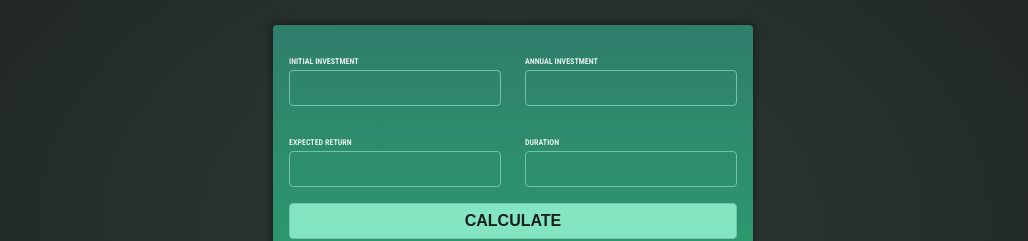
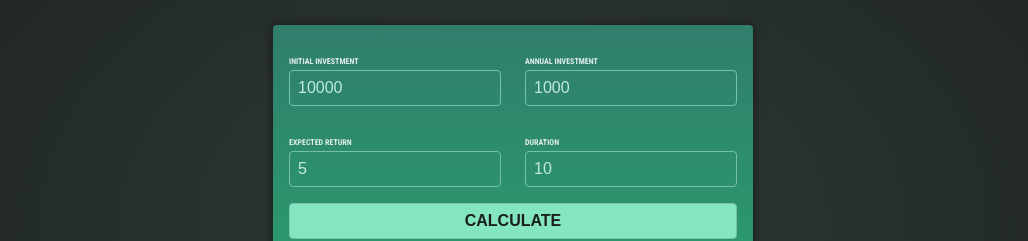
Before and after one commit to fcruzm95/angular-essentials-practice, an Angular app: page / in a window 1280 px wide. Shown: the part 201-442 px from the top of the page, without its empty margins (127-1155 px from the left). Built offline with nearby package versions, Linux system fonts and the light colour scheme.

Commit message:
Calculating the Annual Investment Data & Cross-Component Communication with Outputs & Creating and using a Data Model

```diff
--- a/src/app/app.component.html
+++ b/src/app/app.component.html
@@ -1,2 +1,2 @@
 <app-header />
-<app-user-input />
+<app-user-input (calculate)="onCalculateInvestmentResults($event)" />
--- a/src/app/app.component.ts
+++ b/src/app/app.component.ts
@@ -1,11 +1,38 @@
-import { Component } from '@angular/core';
-import { HeaderComponent } from './header/header.component';
+import { Component } from "@angular/core";
+import { HeaderComponent } from "./header/header.component";
 import { UserInputComponent } from "./user-input/user-input.component";
+import { InvestmentInput } from "./investment-input.model";
 
 @Component({
-  selector: 'app-root',
+  selector: "app-root",
   standalone: true,
-  templateUrl: './app.component.html',
-  imports: [HeaderComponent, UserInputComponent]
+  templateUrl: "./app.component.html",
+  imports: [HeaderComponent, UserInputComponent],
 })
-export class AppComponent {}
+export class AppComponent {
+  onCalculateInvestmentResults(formData: InvestmentInput) {
+    const { initialInvestment, annualInvestment, expectedReturn, duration } =
+      formData;
+    const annualData = [];
+    let investmentValue = initialInvestment;
+
+    for (let i = 0; i < duration; i++) {
+      const year = i + 1;
+      const interestEarnedInYear = investmentValue * (expectedReturn / 100);
+      investmentValue += interestEarnedInYear + annualInvestment;
+      const totalInterest =
+        investmentValue - annualInvestment * year - initialInvestment;
+      annualData.push({
+        year: year,
+        interest: interestEarnedInYear,
+        valueEndOfYear: investmentValue,
+        annualInvestment: annualInvestment,
+        totalInterest: totalInterest,
+        totalAmountInvested: initialInvestment + annualInvestment * year,
+      });
+    }
+
+    console.log({ annualData });
+    return annualData;
+  }
+}
--- /dev/null
+++ b/src/app/investment-input.model.ts
@@ -0,0 +1,6 @@
+export interface InvestmentInput {
+  initialInvestment: number,
+  annualInvestment: number,
+  expectedReturn: number,
+  duration: number,
+}
--- a/src/app/user-input/user-input.component.ts
+++ b/src/app/user-input/user-input.component.ts
@@ -1,25 +1,27 @@
-import { Component, signal } from '@angular/core';
-import { FormsModule } from '@angular/forms';
+import { Component, EventEmitter, Output, signal } from "@angular/core";
+import { InvestmentInput } from "../investment-input.model";
+import { FormsModule } from "@angular/forms";
 
 @Component({
-  selector: 'app-user-input',
+  selector: "app-user-input",
   standalone: true,
   imports: [FormsModule],
-  templateUrl: './user-input.component.html',
-  styleUrl: './user-input.component.css'
+  templateUrl: "./user-input.component.html",
+  styleUrl: "./user-input.component.css",
 })
 export class UserInputComponent {
-  initialInvestment = signal<number | undefined>(undefined);
-  annualInvestment = signal<number | undefined>(undefined);
-  expectedReturn = signal<number | undefined>(undefined);
-  duration = signal<number | undefined>(undefined);
+  initialInvestment = signal<number>(10000);
+  annualInvestment = signal<number>(1000);
+  expectedReturn = signal<number>(5);
+  duration = signal<number>(10);
+  @Output() calculate = new EventEmitter<InvestmentInput>();
 
   onSubmit() {
-    console.log({
+    this.calculate.emit({
       initialInvestment: this.initialInvestment(),
       annualInvestment: this.annualInvestment(),
       expectedReturn: this.expectedReturn(),
       duration: this.duration(),
-    })
+    });
   }
 }
```
